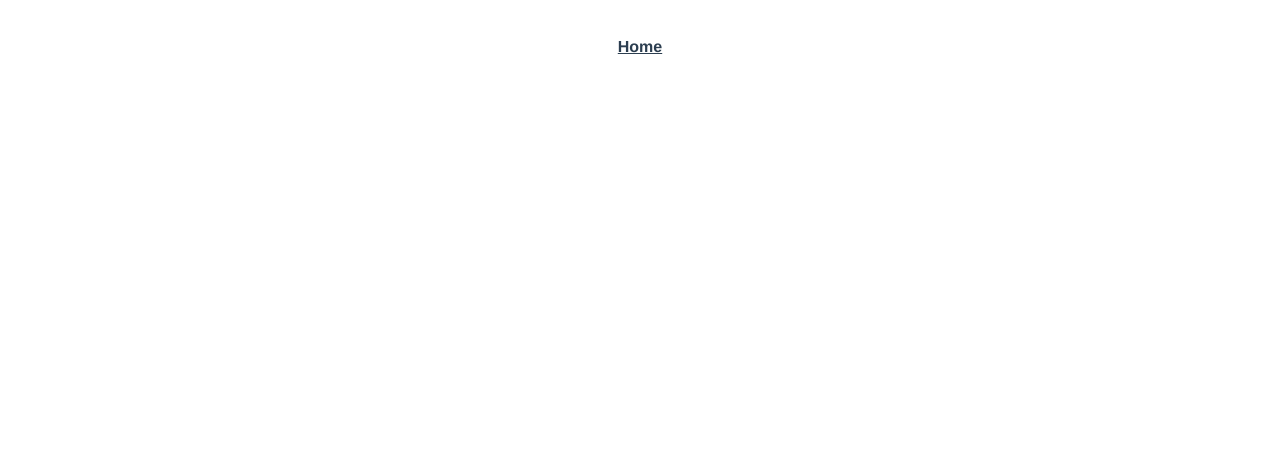
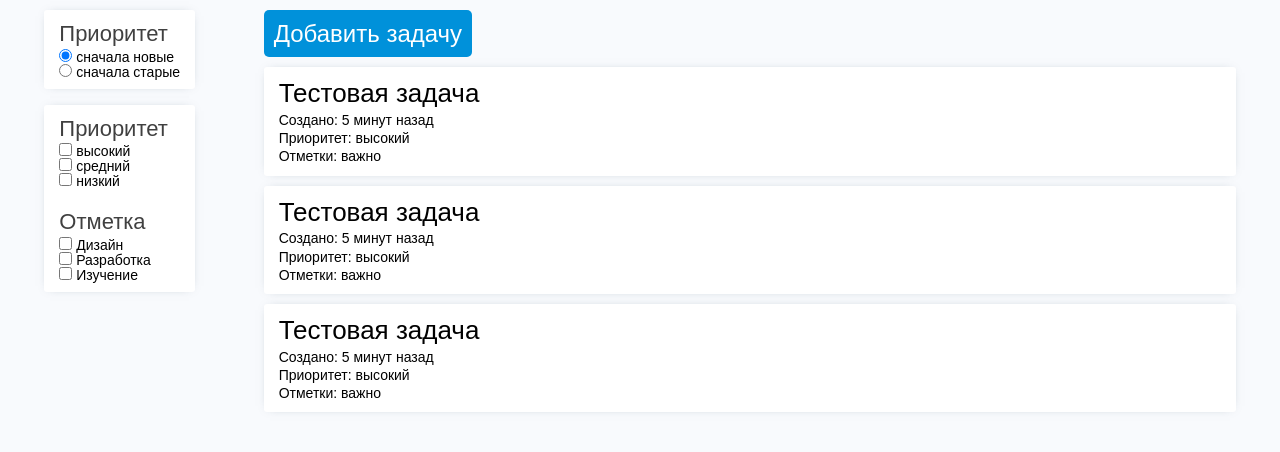
Before and after one commit to misbiheyv/testExerciseVLRU, a Vue app in the folder client/: page /feed in a window 1280 px wide. Before the commit this address had no page. Shown: the top 452 px of the page. Built offline with nearby package versions, Linux system fonts and the light colour scheme.

Commit message:
create first variant of tasks feed

```diff
--- a/client/src/App.vue
+++ b/client/src/App.vue
@@ -1,28 +1,47 @@
 <template>
-  <div id="nav">
-    <router-link to="/">Home</router-link>
+  <div id="main">
+    <router-view />
   </div>
 </template>
 
 <style>
-#app {
-  font-family: Avenir, Helvetica, Arial, sans-serif;
-  -webkit-font-smoothing: antialiased;
-  -moz-osx-font-smoothing: grayscale;
-  text-align: center;
-  color: #2c3e50;
-}
-
-#nav {
-  padding: 30px;
-}
-
-#nav a {
-  font-weight: bold;
-  color: #2c3e50;
-}
-
-#nav a.router-link-exact-active {
-  color: #42b983;
-}
+  /* Обнуление */
+  *{padding:0;margin:0;border:0;}
+  *,*:before,*:after{-moz-box-sizing:border-box;-webkit-box-sizing:border-box;box-sizing:border-box;}
+  :focus,:active{outline:none;}
+  a:focus,a:active{outline:none;}
+  nav,footer,header,aside{display:block;}
+  html,body{height:100%;width:100%;font-size:100%;line-height:1;font-size:14px;-ms-text-size-adjust:100%;-moz-text-size-adjust:100%;-webkit-text-size-adjust:100%;}
+  input,button,textarea{font-family:inherit;}
+  input::-ms-clear{display:none;}
+  button{cursor:pointer;}
+  button::-moz-focus-inner{padding:0;border:0;}
+  a,a:visited{text-decoration:none;}
+  a:hover{text-decoration:none;}
+  ul li{list-style:none;}
+  img{vertical-align:top;}
+  h1,h2,h3,h4,h5,h6{font-size:inherit;font-weight:inherit;}
+  /* Глобальные стили */
+  * {
+    font-family: Arial, Helvetica, sans-serif;
+  }
+  #main {
+    min-height: 100vh;
+    background-color: #f8fafd;
+  }
+  .card-container {
+    background-color: white;
+    padding: 10px 15px;
+    display: flex;
+    flex-direction: column;
+    border-radius: 3px;
+    -webkit-box-shadow: 0px 0px 10px -6px rgba(34, 60, 80, 0.5);
+    -moz-box-shadow: 0px 0px 10px -6px rgba(34, 60, 80, 0.5);
+    box-shadow: 0px 0px 10px -6px rgba(34, 60, 80, 0.5);
+  }
+  .card-label-title {
+    font-size: 22px;
+    line-height: 130%;
+    color: rgba(0, 0, 0, 0.75);
+  }
 </style>
--- /dev/null
+++ b/client/src/components/Button.vue
@@ -0,0 +1,20 @@
+<template>
+    <div class="btn-wrapper btn">
+        Добавить задачу
+    </div>
+</template>
+
+<style scoped>
+.btn {
+    display: inline-flex;
+    background: none;
+    padding: 8px 10px;
+    font-size: 24px;
+    line-height: 130%;
+    border-radius: 5px;
+    background-color: white;
+    justify-content: center;
+    align-content: center;
+    cursor: pointer;
+}
+</style>
--- /dev/null
+++ b/client/src/components/Card.vue
@@ -0,0 +1,26 @@
+<template>
+  <div class="card-container">
+      <div class="card__title">
+        Тестовая задача
+      </div>
+
+      <div class="card__info">
+        <div class="info-block">Создано: 5 минут назад</div>
+        <div class="info-block">Приоритет: высокий</div>
+        <div class="info-block">Отметки: важно</div>
+      </div>
+  </div>
+</template>
+
+<style scoped>
+  .card__title {
+    font-size: 26px;
+    line-height: 130%;
+  }
+
+  .info-block {
+    line-height: 130%;
+  }
+
+
+</style>
--- /dev/null
+++ b/client/src/components/MenuCategories.vue
@@ -0,0 +1,46 @@
+<template>
+    <div>
+        <div class="category">
+            <div class="card-label-title">
+                Приоритет
+            </div>
+            <ul class="category__labels">
+                <form action="#">
+                    <li> <input type="checkbox"> высокий</li>
+                    <li> <input type="checkbox"> средний</li>
+                    <li> <input type="checkbox"> низкий</li>
+                </form>
+            </ul>
+        </div>
+
+        <div class="category">
+            <div class="card-label-title">
+                Отметка
+            </div>
+            <ul class="category__labels">
+                <form action="#">
+                    <li> <input type="checkbox"> Дизайн</li>
+                    <li> <input type="checkbox"> Разработка</li>
+                    <li> <input type="checkbox"> Изучение</li>
+                </form>
+            </ul>
+        </div>
+    </div>
+</template>
+
+<script>
+    export default {
+        data() {
+            return {
+
+            }
+        }
+    }
+</script>
+
+<style scoped>
+.category:last-child {
+    margin: 20px 0 0 0
+}
+
+</style>
--- /dev/null
+++ b/client/src/components/SortCategories.vue
@@ -0,0 +1,18 @@
+<template>
+    <div>
+        <div class="category">
+            <div class="card-label-title">
+                Приоритет
+            </div>
+            <ul class="category__labels">
+                <form action="#">
+                    <li> <input checked type="radio" id="radio_1" name="choose"> сначала новые </li>
+                    <li> <input type="radio" id="radio_1" name="choose"> сначала старые </li>
+                </form>
+            </ul>
+        </div>
+    </div>
+</template>
+
+<style scoped>
+</style>
--- a/client/src/router/index.js
+++ b/client/src/router/index.js
@@ -1,21 +1,23 @@
 import { createRouter, createWebHistory } from "vue-router";
-// import Home from "../views/Home.vue";
 
 const routes = [
-  // {
-  //   path: "/",
-  //   name: "Home",
-  //   component: Home,
-  // },
-  // {
-  //   path: "/about",
-  //   name: "About",
-  //   // route level code-splitting
-  //   // this generates a separate chunk (about.[hash].js) for this route
-  //   // which is lazy-loaded when the route is visited.
-  //   component: () =>
-  //     import(/* webpackChunkName: "about" */ "../views/About.vue"),
-  // },
+  {
+    path: "/feed",
+    name: "Feed",
+    component: () => import("../views/TasksFeed.vue"),
+  },
+  {
+    path: "/preview",
+    name: "Preview",
+    component: () =>
+      import("../views/TaskPreview.vue"),
+  },
+  {
+    path: "/edit",
+    name: "Edit",
+    component: () =>
+      import("../views/TaskEdit.vue"),
+  },
 ];
 
 const router = createRouter({
--- /dev/null
+++ b/client/src/views/TaskEdit.vue
@@ -0,0 +1,13 @@
+<template>
+    <div>edit</div>
+</template>
+
+<script>
+export default {
+
+}
+</script>
+
+<style scoped>
+
+</style>
--- /dev/null
+++ b/client/src/views/TaskPreview.vue
@@ -0,0 +1,13 @@
+<template>
+    <div>list</div>
+</template>
+
+<script>
+export default {
+
+}
+</script>
+
+<style scoped>
+
+</style>
--- /dev/null
+++ b/client/src/views/TasksFeed.vue
@@ -0,0 +1,69 @@
+<template>
+    <div class="wrapper">
+        <aside>
+            <div class="card-container sort-categories">
+                <sort-categories></sort-categories>
+            </div>
+
+            <div class="card-container">
+                <menu-categories></menu-categories>
+            </div>
+        </aside>
+        <div class="content">
+            <my-button class="action-btn"></my-button>
+            <ul class="feed">
+                <li> <card class="card"></card></li>
+                <li> <card class="card"></card></li>
+                <li> <card class="card"></card></li>
+            </ul>
+        </div>
+    </div>
+</template>
+
+<script>
+import Card from "../components/Card.vue";
+import SortCategories from "../components/SortCategories.vue"
+import MenuCategories from "../components/MenuCategories.vue";
+import MyButton from "../components/Button.vue";
+
+export default {
+    components: { Card,  SortCategories, MenuCategories, MyButton }
+}
+</script>
+
+<style scoped>
+    .wrapper {
+        display: flex;
+        justify-content: space-around;
+        align-items: flex-start;
+        flex-grow: 1;
+        padding: 10px 20px;
+    }
+    .aside-menu {
+        background-color: white;
+        padding: 10px 15px;
+        display: flex;
+        flex-direction: column;
+        align-content: center;
+        border: solid 1px rgba(0, 0, 0, 0.5);
+        width: 20%
+    }
+    li {
+        cursor: pointer;
+    }
+    .action-btn {
+        background-color: #0091da;
+        color: white;
+    }
+    .card {
+        margin: 10px 0
+    }
+    .content {
+        padding: 0 0 10px 20px;
+        width: 80%
+    }
+    .sort-categories {
+        margin-bottom: 2vh;
+    }
+
+</style>
```
